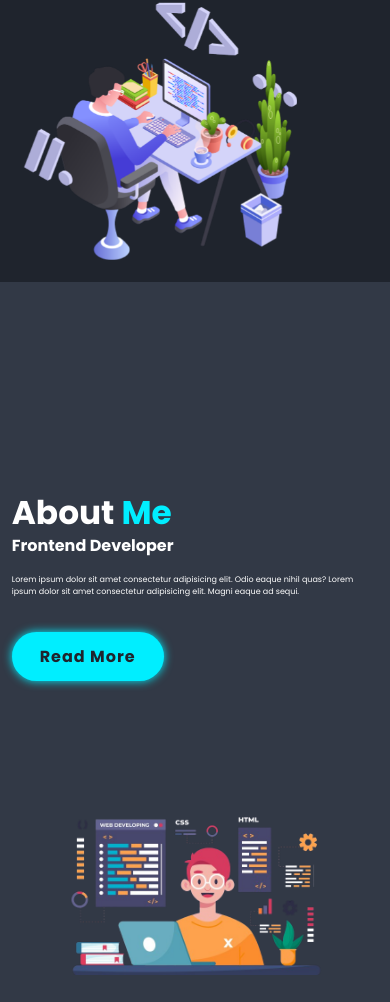
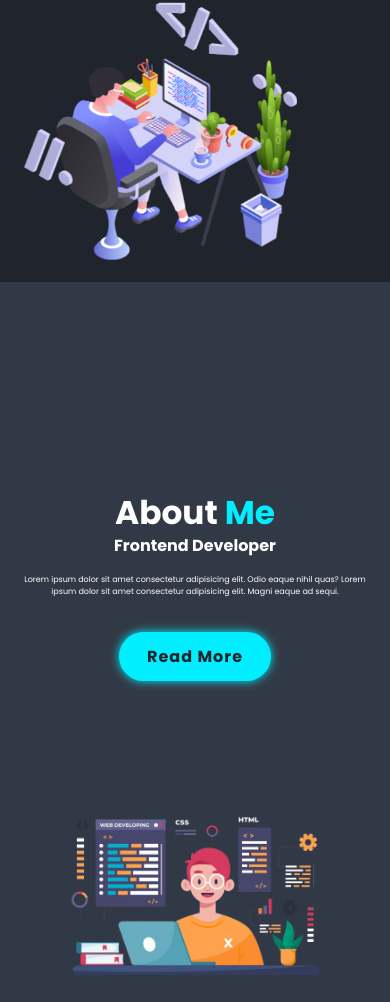
Before and after one commit to ahmerrrrr/Personal-Portfolio-, a plain HTML site: page index.html in a window 390 px wide. Shown: the part 562-1564 px from the top of the page. Drawn offline with nearby package versions, Linux system fonts and the light colour scheme.

Commit message:
Update index.html

```diff
--- a/index.html
+++ b/index.html
@@ -198,6 +198,27 @@
             gap: 10rem;
         }
 
+        @media(max-width: 768px) {
+    .about {
+        flex-direction: column-reverse;
+        text-align: center; /* Mobile me sab text center */
+    }
+
+    .aboutcontent h2 {
+        text-align: center; /* Heading center */
+    }
+
+    .aboutcontent {
+        display: flex;
+        flex-direction: column;
+        align-items: center; /* Button & text horizontally center */
+    }
+
+    .about img {
+        width: 70vw;
+        margin-top: 4rem;
+    }
+}
         .heading {
             text-align: center;
             font-size: 4.1rem;
```
